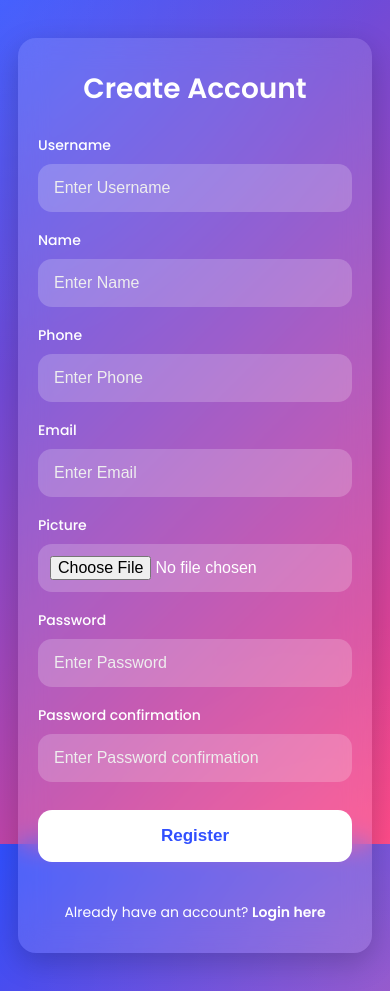
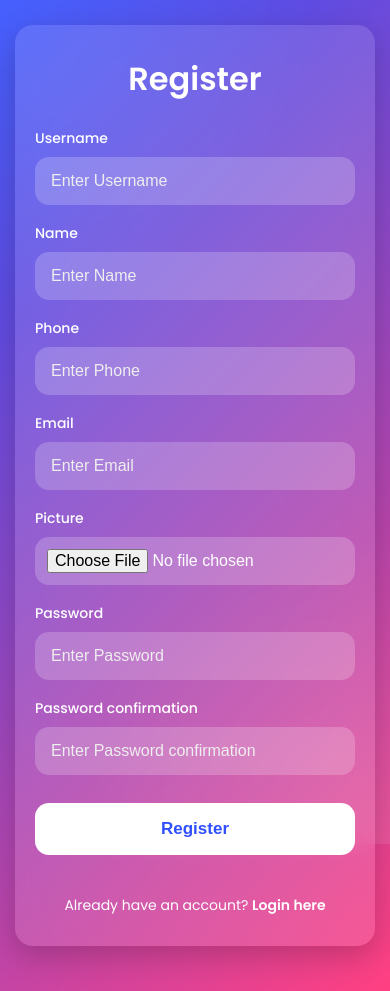
Before and after one commit to SayyedSufiyan/RealChat, a Django app: page /register/ in a window 390 px wide. Run offline with Django 5.2, Linux system fonts and the light colour scheme.

Commit message:
improved responsive register scroll page

```diff
--- a/chat/templates/registration/register.html
+++ b/chat/templates/registration/register.html
@@ -28,8 +28,10 @@
             box-sizing:border-box;
         }
 
-        html{
-            height:100%;
+        html,
+        body{
+            width:100%;
+            overflow-x:hidden;
         }
 
         /* =========================
@@ -39,19 +41,11 @@
 
             font-family:'Poppins', sans-serif;
 
-            min-height:100vh;
-
-            display:flex;
-
-            justify-content:center;
-
-            align-items:center;
-
-            padding:25px;
-
             background:linear-gradient(135deg,#304ffe,#ff4081);
 
             position:relative;
+
+            padding:20px;
 
             overflow-y:auto;
 
@@ -65,7 +59,7 @@
 
             content:"";
 
-            position:absolute;
+            position:fixed;
 
             inset:0;
 
@@ -82,27 +76,41 @@
         }
 
         /* =========================
-           REGISTER CONTAINER
+           PAGE WRAPPER
         ========================== */
-        .register-container{
+        .page-wrapper{
+
+            min-height:100vh;
+
+            display:flex;
+
+            justify-content:center;
+
+            align-items:flex-start;
+
+            padding:20px 0;
 
             position:relative;
 
             z-index:1;
+        }
+
+        /* =========================
+           REGISTER CONTAINER
+        ========================== */
+        .register-container{
 
             width:100%;
 
             max-width:720px;
 
-            margin:40px 0;
+            background:rgba(255,255,255,0.12);
 
-            padding:45px 35px;
+            backdrop-filter:blur(14px);
 
             border-radius:24px;
 
-            background:rgba(255,255,255,0.12);
-
-            backdrop-filter:blur(14px);
+            padding:45px 35px;
 
             box-shadow:
             0 10px 30px rgba(0,0,0,0.2);
@@ -113,7 +121,7 @@
         }
 
         /* =========================
-           FADE ANIMATION
+           ANIMATION
         ========================== */
         @keyframes fadeIn{
 
@@ -135,7 +143,7 @@
 
             text-align:center;
 
-            font-size:2rem;
+            font-size:2.2rem;
 
             margin-bottom:35px;
 
@@ -154,7 +162,7 @@
             gap:22px;
         }
 
-        /* Full Width Field */
+        /* Full Width */
         .full-width{
 
             grid-column:1 / -1;
@@ -216,9 +224,7 @@
             0 0 0 3px rgba(255,255,255,0.12);
         }
 
-        /* =========================
-           FILE INPUT FIX
-        ========================== */
+        /* File Input */
         input[type="file"]{
 
             padding:12px;
@@ -327,9 +333,12 @@
 
             body{
 
-                align-items:flex-start;
+                padding:15px;
+            }
 
-                padding:18px;
+            .page-wrapper{
+
+                padding:10px 0 30px 0;
             }
 
             .register-container{
@@ -338,8 +347,6 @@
 
                 max-width:100%;
 
-                margin:20px 0;
-
                 padding:30px 20px;
 
                 border-radius:18px;
@@ -347,7 +354,7 @@
 
             .register-container h2{
 
-                font-size:28px;
+                font-size:2rem;
 
                 margin-bottom:25px;
             }
@@ -386,11 +393,16 @@
 <body>
 
     <!-- =========================
+         PAGE WRAPPER
+    ========================== -->
+    <div class="page-wrapper">
+
+        <!-- =========================
              REGISTER CARD
         ========================== -->
         <div class="register-container">
 
-        <h2>Create Account</h2>
+            <h2>Register</h2>
 
             <!-- Register Form -->
             <form method="POST" enctype="multipart/form-data">
@@ -406,7 +418,7 @@
                             {{ field.label }}
                         </label>
 
-                    <!-- Custom Input -->
+                        <!-- Input -->
                         <input
                             type="{{ field.field.widget.input_type }}"
                             name="{{ field.name }}"
@@ -415,7 +427,7 @@
                             {% if field.field.required %}required{% endif %}
                         >
 
-                    <!-- Error Messages -->
+                        <!-- Errors -->
                         {% for error in field.errors %}
 
                             <div class="errorlist">
@@ -448,5 +460,7 @@
 
         </div>
 
+    </div>
+
 </body>
 </html>
```
Lines whose indentation alone changed are shown as unchanged.
